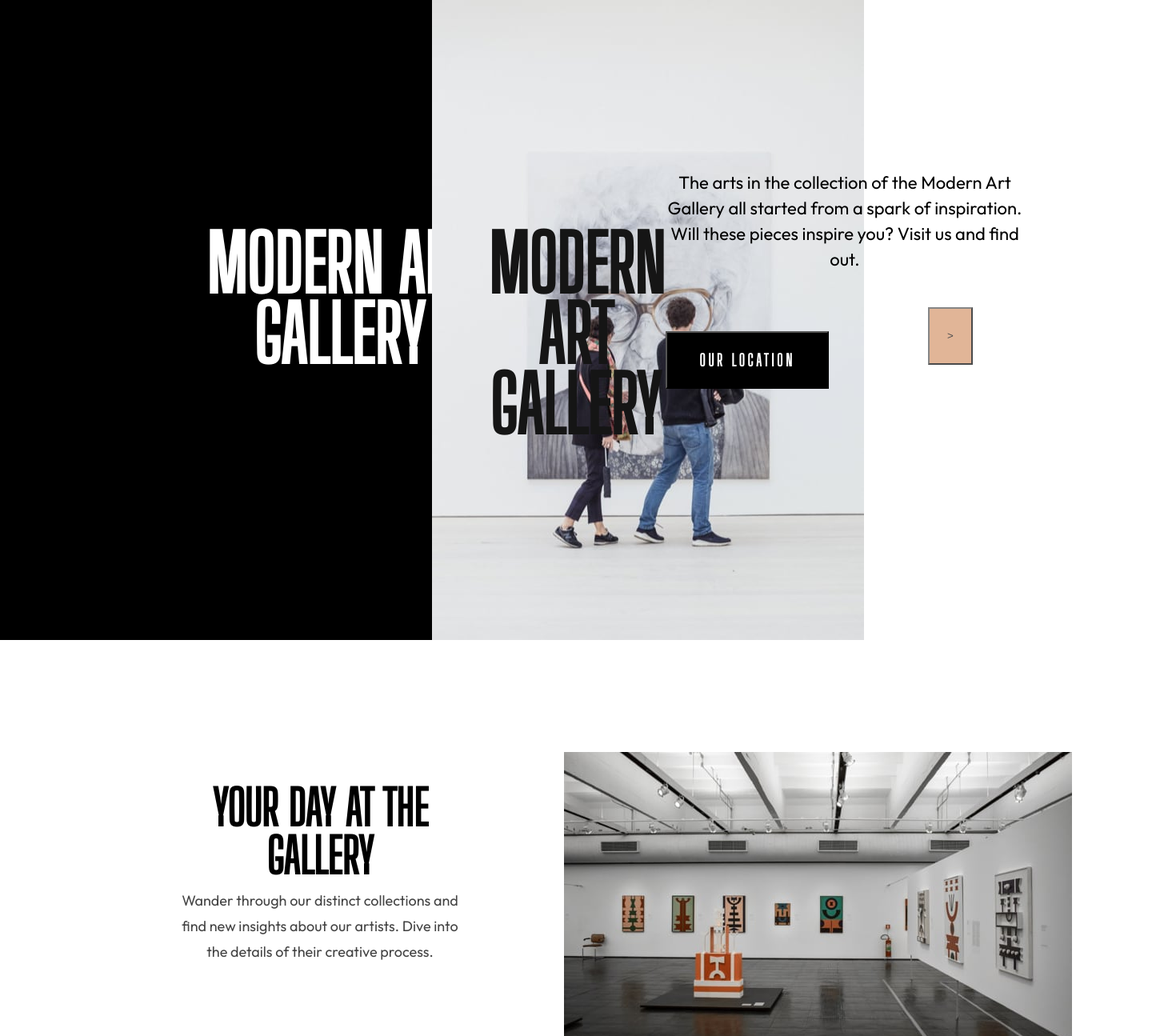
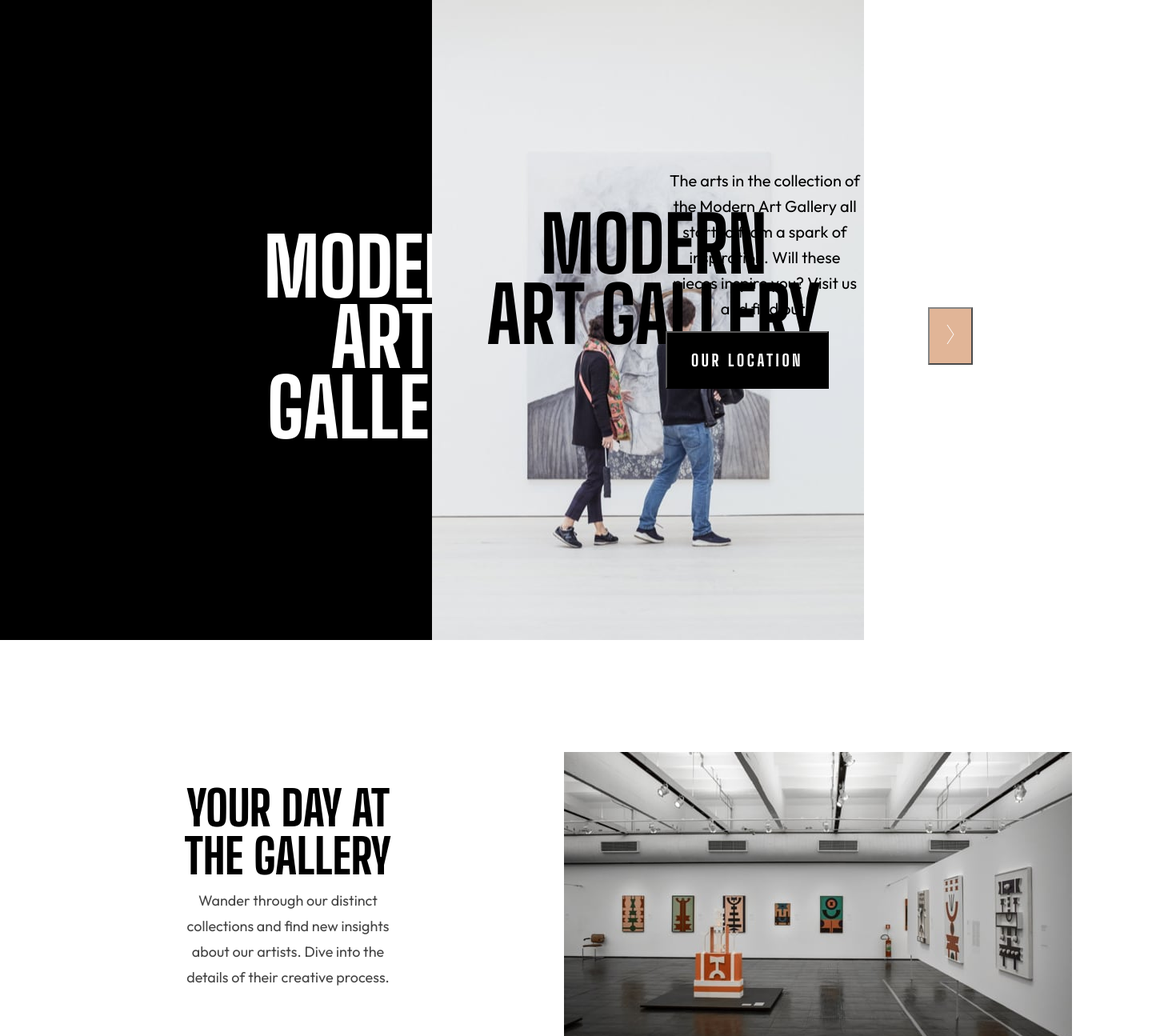
Before and after one commit to Jennnnnie/art-gallery-project, a React (Create React App) app: page / in a window 1280 px wide. Shown: the top 1295 px of the page at 80% size, 1440 px wide, since content can reach past the window. Built offline with nearby package versions, Linux system fonts and the light colour scheme.

Commit message:
Added footer component

```diff
--- a/src/App.js
+++ b/src/App.js
@@ -2,12 +2,14 @@ import "./App.css";
 
 import { Header } from "./components";
 import { Gallery } from "./components";
+import { Footer } from "./components";
 
 function App() {
   return (
     <div className="App">
       <Header />
       <Gallery />
+      <Footer />
     </div>
   );
 }
--- /dev/null
+++ b/src/components/footer/Footer.js
@@ -0,0 +1,28 @@
+import React from "react";
+import { Facebook, Instagram, Twitter } from "./imports";
+import "./footer.css";
+
+const Footer = () => {
+  return (
+    <>
+      <div className="art-gallery_footer section">
+        <div className="art-gallery_footer-container">
+          <div className="art-gallery_footer-information">
+            <h1>MODERN ART GALLERY</h1>
+            <p>
+              The Modern Art Gallery is free to all visitors and open seven days
+              a week from 8am to 9pm. Find us at 99 King Street, Newport, USA.
+            </p>
+            <div className="art-gallery_footer-icons">
+              <img src={Facebook} alt="facebook-icon" />
+              <img src={Instagram} alt="instagram-icon" />
+              <img src={Twitter} alt="twitter-icon" />
+            </div>
+          </div>
+        </div>
+      </div>
+    </>
+  );
+};
+
+export default Footer;
--- /dev/null
+++ b/src/components/footer/footer.css
@@ -0,0 +1,46 @@
+.art-gallery_footer-container {
+  position: absolute;
+  width: 1440px;
+  height: 244px;
+  top: 2310px;
+  background: black;
+  display: flex;
+  flex-direction: row;
+}
+
+.art-gallery_footer-information {
+  display: flex;
+  flex-direction: row;
+  width: 1446.5px;
+  height: 244px;
+  color: white;
+  margin: 70px 100px 0px 100px;
+  gap: 60px;
+}
+
+.art-gallery_footer-information h1 {
+  font-family: "Big Shoulders Display", cursive;
+  text-transform: uppercase;
+}
+
+.art-gallery_footer-information p {
+  height: 84px;
+  font-family: "Outfit";
+  font-style: normal;
+  font-weight: 300;
+  font-size: 18px;
+  margin: 20px 100px 20px 200px;
+}
+
+.art-gallery_footer-icons {
+  display: flex;
+  flex-direction: row;
+  width: 20px;
+  height: 20px;
+  margin: 20px;
+  gap: 20px;
+}
+
+.art-gallery_footer-icons:hover {
+  fill: #d5966c;
+}
--- /dev/null
+++ b/src/components/footer/imports.js
@@ -0,0 +1,5 @@
+import Facebook from "../../assets/icon-facebook.svg";
+import Instagram from "../../assets/icon-instagram.svg";
+import Twitter from "../../assets/icon-twitter.svg";
+
+export { Facebook, Instagram, Twitter };
--- a/src/components/gallery/gallery.css
+++ b/src/components/gallery/gallery.css
@@ -17,10 +17,9 @@
 .art-gallery_gallery-images h1 {
   position: absolute;
   height: 120px;
-  left: 0%;
-  right: 0%;
+  right: 80px;
   top: calc(50% - 120px / 2 - 80px);
-  font-family: "Big Shoulders Display";
+  font-family: "Big Shoulders Display", cursive;
   font-weight: 900;
   font-size: 60px;
   line-height: 60px;
@@ -31,8 +30,7 @@
 .art-gallery_gallery-images p {
   position: absolute;
   height: 128px;
-  left: 0%;
-  right: 0%;
+  right: 80px;
   top: calc(50% - 128px / 2 + 76px);
   font-family: "Outfit";
   font-weight: 300;
@@ -78,7 +76,7 @@
   top: 40px;
   right: 60px;
   left: 60px;
-  font-family: "Big Shoulders Display";
+  font-family: "Big Shoulders Display", cursive;
   font-weight: 900;
   font-size: 60px;
   line-height: 60px;
--- a/src/components/header/Header.js
+++ b/src/components/header/Header.js
@@ -1,5 +1,5 @@
 import React from "react";
-import { Hero } from "./imports";
+import { Hero, ArrowR } from "./imports";
 import "./header.css";
 
 const Header = () => {
@@ -8,7 +8,9 @@ const Header = () => {
       <div className="art-gallery_section">
         <div className="art-gallery_container">
           <div className="art-gallery_black-background">
-            <p>MODERN ART GALLERY</p>
+            <p>
+              MODERN <br /> ART GALLERY
+            </p>
           </div>
           <div className="art-gallery_hero-image">
             <img
@@ -16,7 +18,9 @@ const Header = () => {
               alt="hero-image"
               className="art-gallery_hero-image"
             />
-            <p>MODERN ART GALLERY</p>
+            <p>
+              MODERN <br /> ART GALLERY
+            </p>
           </div>
           <div className="art-gallery_white-background">
             <p>
@@ -26,7 +30,9 @@ const Header = () => {
             </p>
             <div className="art-gallery_buttons"></div>
             <button className="art-gallery_button">OUR LOCATION</button>
-            <button className="art-gallery_arrow-button">&gt;</button>
+            <button className="art-gallery_right-arrow-button">
+              <img src={ArrowR} alt="right-arrow" />
+            </button>
           </div>
         </div>
       </div>
--- a/src/components/header/header.css
+++ b/src/components/header/header.css
@@ -16,13 +16,12 @@
 .art-gallery_black-background p {
   position: absolute;
   height: 176px;
-  left: 12.94%;
+  left: 273px;
   right: 46.75%;
   top: calc(50% - 176px / 2 - 122px);
-  font-family: "Big Shoulders Display";
-  font-style: normal;
+  font-family: "Big Shoulders Display", cursive;
   font-weight: 900;
-  font-size: 96px;
+  font-size: 100px;
   line-height: 88px;
   text-transform: uppercase;
   color: white;
@@ -42,16 +41,16 @@
 .art-gallery_hero-image p {
   position: absolute;
   height: 176px;
-  left: 12.94%;
-  right: 46.75%;
-  top: calc(50% - 176px / 2 - 122px);
-  font-family: "Big Shoulders Display";
+  left: -260px;
+  right: -50.89%;
+  top: 165px;
+  font-family: "Big Shoulders Display", cursive;
   font-style: normal;
   font-weight: 900;
   font-size: 96px;
   line-height: 88px;
   text-transform: uppercase;
-  color: #151515;
+  color: black;
 }
 
 .art-gallery_white-background {
@@ -65,13 +64,12 @@
 .art-gallery_white-background p {
   position: absolute;
   font-family: "Outfit";
-  font-style: bold;
   font-weight: 300;
-  font-size: 22px;
+  font-size: 20px;
   line-height: 32px;
   height: 160px;
   left: 65%;
-  right: 0%;
+  right: 200px;
   top: calc(50% - 160px / 2 - 130px);
 }
 
@@ -91,7 +89,7 @@
   height: 72px;
 }
 
-.art-gallery_arrow-button {
+.art-gallery_right-arrow-button {
   background: #d5966c;
   position: absolute;
   width: 56px;
--- a/src/components/header/imports.js
+++ b/src/components/header/imports.js
@@ -1,3 +1,4 @@
 import Hero from "../../assets/desktop/image-hero.jpg";
+import ArrowR from "../../assets/icon-arrow-right.svg";
 
-export { Hero };
+export { Hero, ArrowR };
--- a/src/components/index.js
+++ b/src/components/index.js
@@ -1,2 +1,3 @@
 export { default as Header } from "./header/Header";
 export { default as Gallery } from "./gallery/Gallery";
+export { default as Footer } from "./footer/Footer";
--- a/src/index.css
+++ b/src/index.css
@@ -1,4 +1,5 @@
 @import url("https://fonts.googleapis.com/css2?family=Big+Shoulders+Display&display=swap");
+@import url("https://fonts.googleapis.com/css2?family=Big+Shoulders+Display:wght@800&display=swap");
 @import url("https://fonts.googleapis.com/css2?family=Outfit&display=swap");
 
 body {
```
